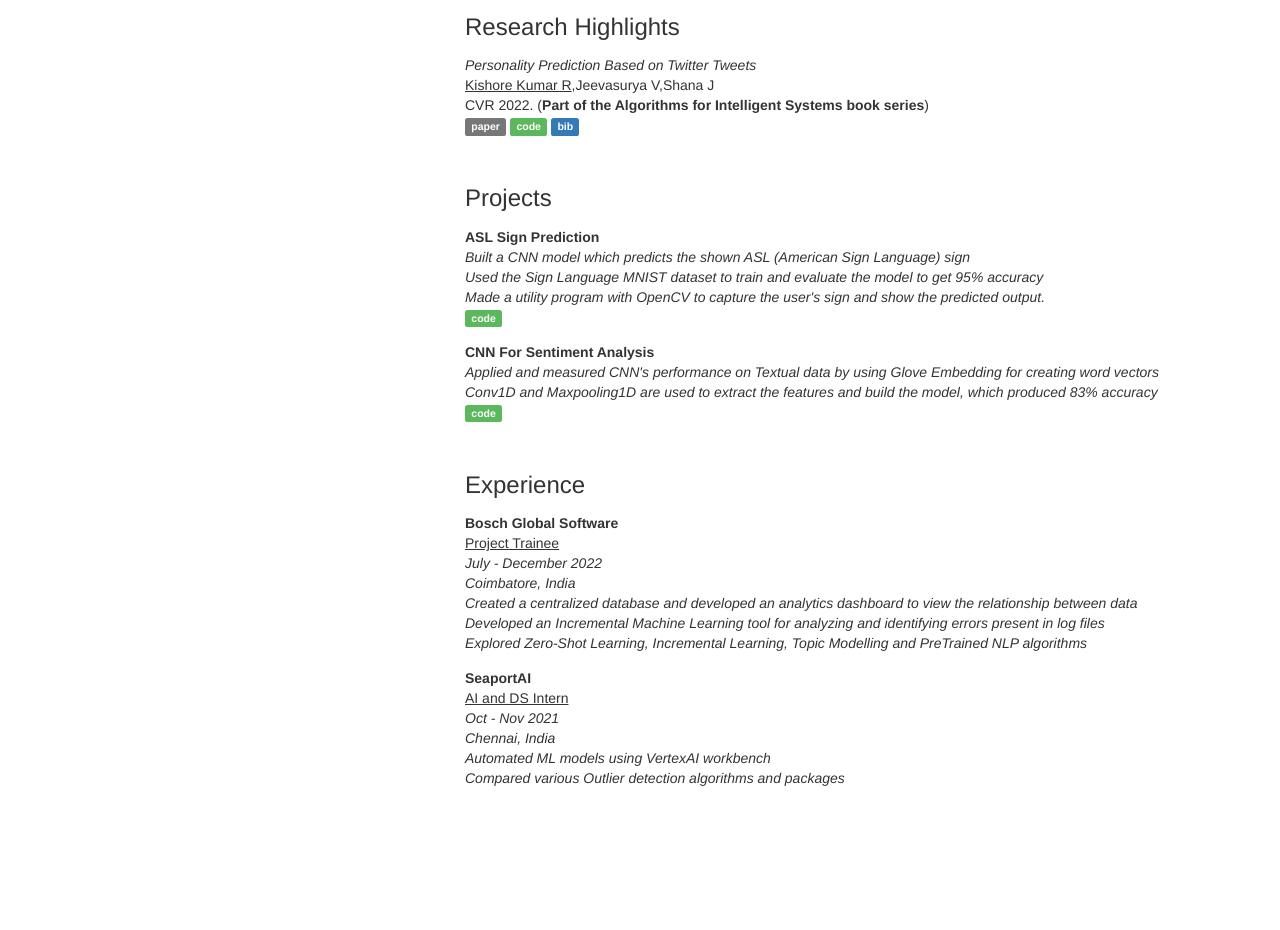
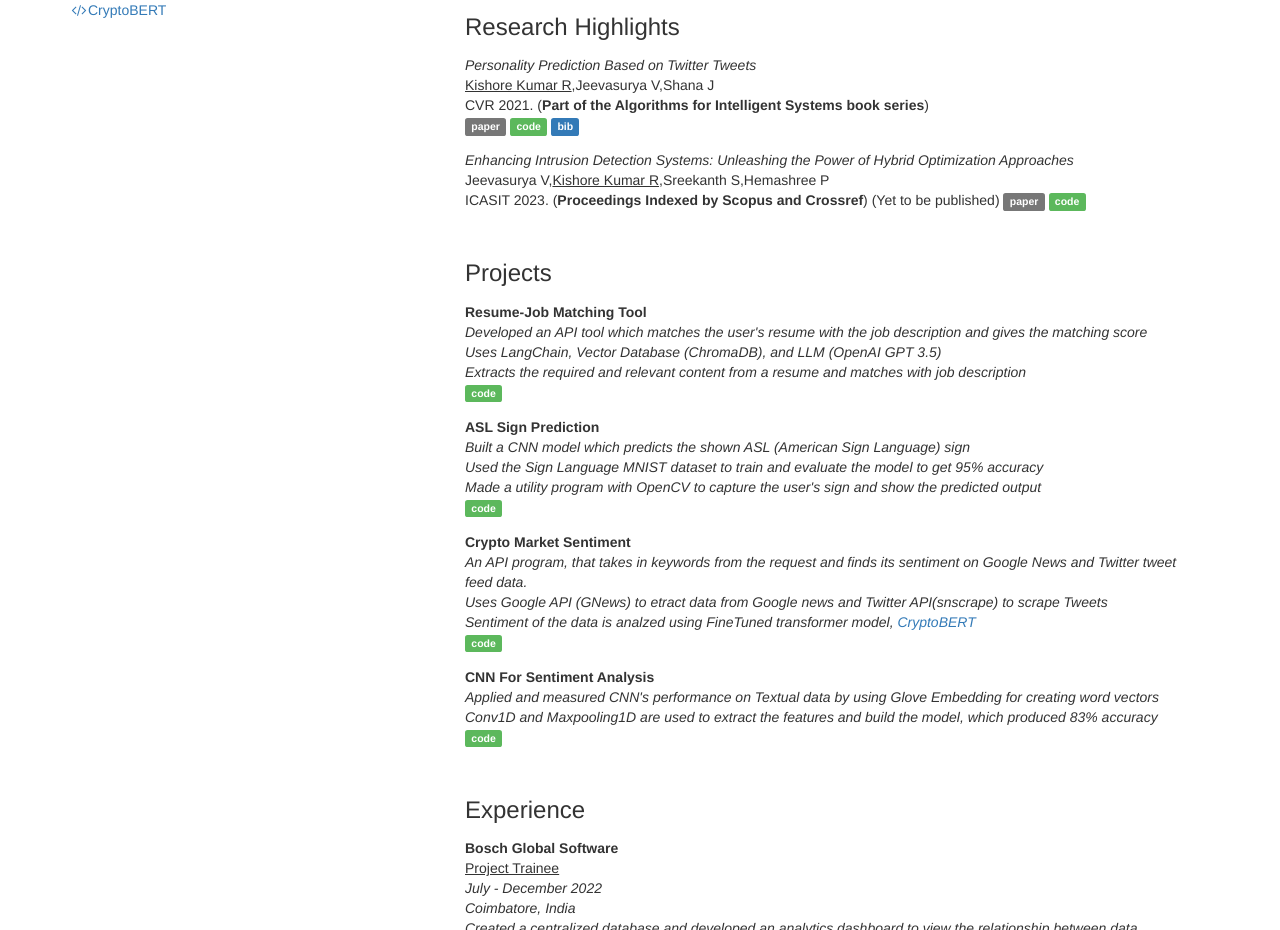
Before and after one commit to KishoreKumar1308/kishorekumar1308.github.io, a plain HTML site: page index.html in a window 1280 px wide. Shown: the part 260-1190 px from the top of the page. Before the commit the page ends 1138 px from the top, so only its background shows below. Drawn offline with nearby package versions, Linux system fonts and the light colour scheme.

Commit message:
Updated with Projects

```diff
--- a/index.html
+++ b/index.html
@@ -75,6 +75,9 @@
             <i class="fa fa-fw fa-envelope"></i> <a href="mailto:kishorekumar0813@gmail.com">kishorekumar0813@gmail.com</a><br>
             <a href="https://github.com/kishorekumar1308" target="_blank"><i class="fa fa-fw fa-github"></i> Github</a><br>
 	          <a href="assets/Resume.pdf" target="_blank"><i class="fa fa-fw fa-file"></i> Resume</a><br>
+            <a href="https://www.linkedin.com/in/kishorekumar08" target="_blank"><i class="fa fa-fw fa-linkedin"></i> LinkedIn</a><br>
+            <a href="https://www.upwork.com/freelancers/~01929fbf6ebd463356" target="_blank"><i class="fa fa-fw fa-cog"></i>Upwork</a><br>
+            <a href="https://huggingface.co/kk08/CryptoBERT" target="_blank"><i class="fa fa-fw fa-code"></i>CryptoBERT</a><br>
 
         </div>
       </div>
@@ -96,21 +99,46 @@
         <li>
           <i>Personality Prediction Based on Twitter Tweets</i><br/>
           <u>Kishore Kumar R</u>,Jeevasurya V,Shana J<br/>
-          CVR 2022. (<b>Part of the Algorithms for Intelligent Systems book series</b>)<br/>
+          CVR 2021. (<b>Part of the Algorithms for Intelligent Systems book series</b>)<br/>
           <a href="https://link.springer.com/chapter/10.1007/978-981-16-8225-4_3" target="_blank"><span class="label label-default">paper</span></a>
           <a href="https://github.com/KishoreKumar1308/MBTI" target="_blank"><span class="label label-success">code</span></a>
           <a href="https://citation-needed.springer.com/v2/references/10.1007/978-981-16-8225-4_3?format=bibtex&flavour=citation"><span class="label label-primary">bib</span></a>
+        </li>
+
+        <li>
+          <i>Enhancing Intrusion Detection Systems: Unleashing the Power of Hybrid Optimization Approaches</i><br/>
+          Jeevasurya V,<u>Kishore Kumar R</u>,Sreekanth S,Hemashree P<br/>
+          ICASIT 2023. (<b>Proceedings Indexed by Scopus and Crossref</b>)
+          (Yet to be published)
+          <a href="http://icasit.thehinweis.com/2023/" target="_blank"><span class="label label-default">paper</span></a>
+          <a href="https://github.com/KishoreKumar1308/IDS-Optimization" target="_blank"><span class="label label-success">code</span></a>
         </li>
       </ul>
 
       <h3 class="top-buffer">Projects</h3>
       <ul style='margin-bottom: 50px; padding-left: 0px; list-style: none' id="pubs">
         <li>
+          <b>Resume-Job Matching Tool</b><br/>
+          <i>Developed an API tool which matches the user's resume with the job description and gives the matching score</i><br/>
+          <i>Uses LangChain, Vector Database (ChromaDB), and LLM (OpenAI GPT 3.5) </i><br/>
+          <i>Extracts the required and relevant content from a resume and matches with job description</i><br/>
+          <a href="https://github.com/KishoreKumar1308/ResumeMatching" target="_blank"><span class="label label-success">code</span></a>
+        </li>
+
+        <li>
           <b>ASL Sign Prediction</b><br/>
           <i>Built a CNN model which predicts the shown ASL (American Sign Language) sign</i><br/>
           <i>Used the Sign Language MNIST dataset to train and evaluate the model to get 95% accuracy</i><br/>
-          <i>Made a utility program with OpenCV to capture the user's sign and show the predicted output.</i><br/>
+          <i>Made a utility program with OpenCV to capture the user's sign and show the predicted output</i><br/>
           <a href="https://github.com/KishoreKumar1308/ASL-Detection-using-CNN" target="_blank"><span class="label label-success">code</span></a>
+        </li>
+
+        <li>
+          <b>Crypto Market Sentiment</b><br/>
+          <i>An API program, that takes in keywords from the request and finds its sentiment on Google News and Twitter tweet feed data.</i><br/>
+          <i>Uses Google API (GNews) to etract data from Google news and Twitter API(snscrape) to scrape Tweets</i><br/>
+          <i>Sentiment of the data is analzed using FineTuned transformer model, <a href="https://huggingface.co/kk08/CryptoBERT" target="_blank">CryptoBERT</a></i><br/>
+          <a href="https://github.com/KishoreKumar1308/CryptoMarketSentiment" target="_blank"><span class="label label-success">code</span></a>
         </li>
 
         <li>
```
